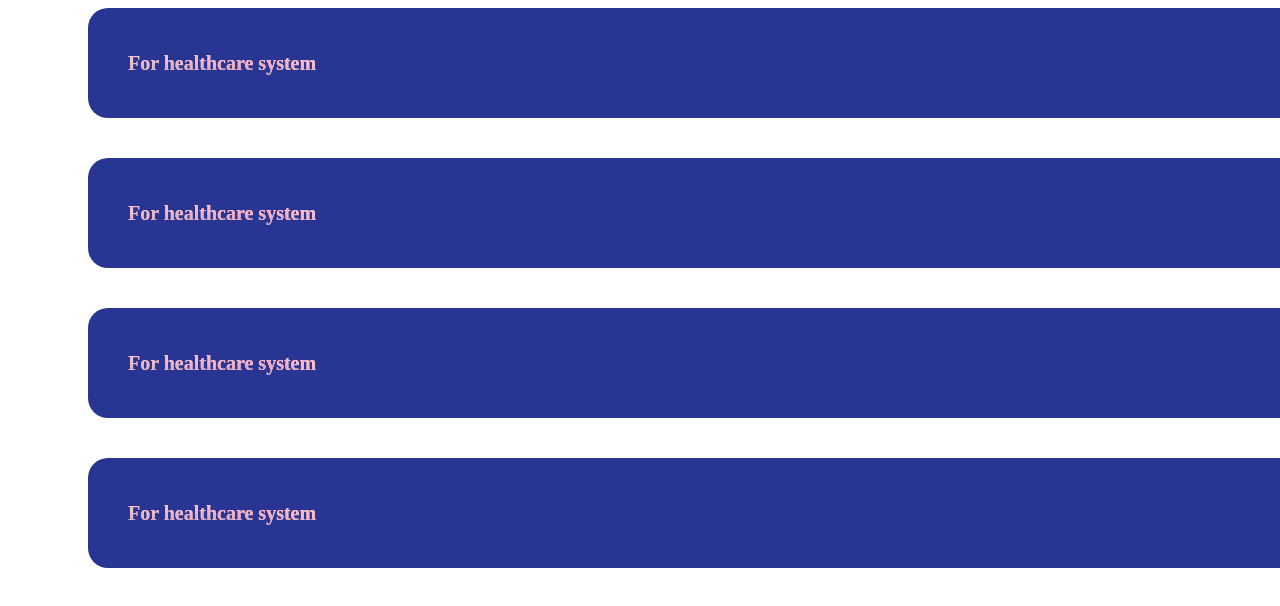
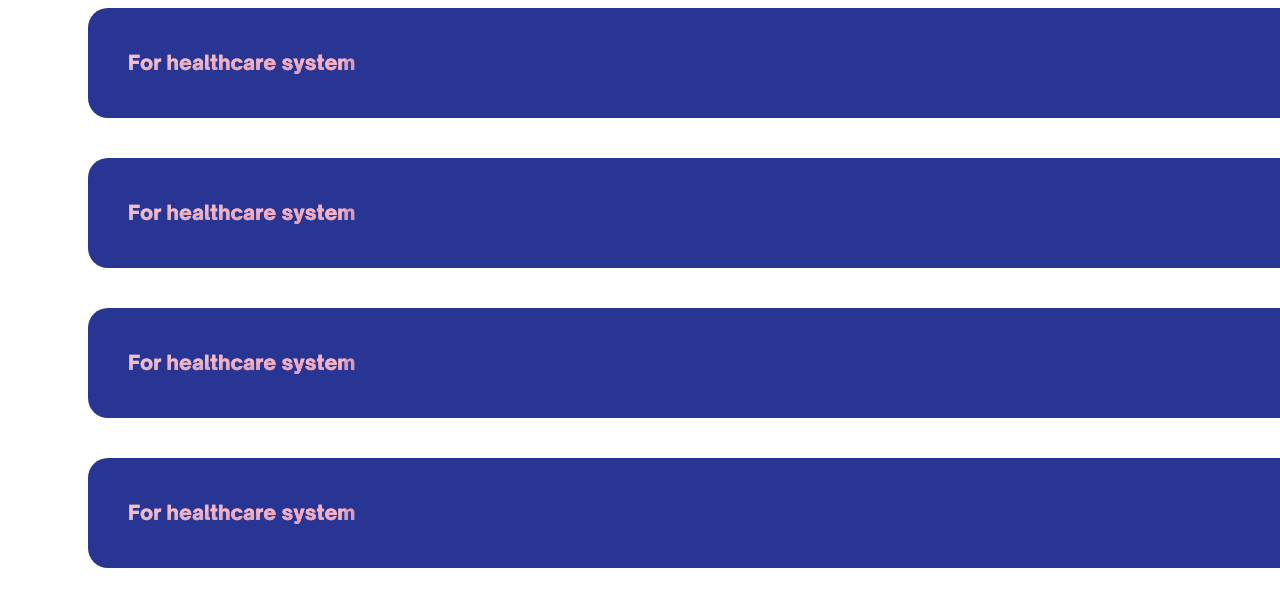
Before and after one commit to teamsindano/sindano, a React (Create React App) app: page / in a window 1280 px wide. Shown: the top 606 px of the page. Built offline with nearby package versions, Linux system fonts and the light colour scheme.

Commit message:
add css theming to unfold component

```diff
--- a/src/Components/Data/Data.js
+++ b/src/Components/Data/Data.js
@@ -13,6 +13,7 @@ const DataWrapper = styled.div`
 `;
 
 const DataFigure = styled.h2`
+    font-family: ${props => props.theme.fonts.header.font_family[0]};
     width: max-content;
     font-weight: 700;
     font-size: 68px;
@@ -22,6 +23,7 @@ const DataFigure = styled.h2`
 `;
 
 const DataText = styled.p`
+    font-family: ${props => props.theme.fonts.text.font_family[0]};
     font-weight: 600;
     font-size: 16px;
     line-height: 1.25;
@@ -29,7 +31,8 @@ const DataText = styled.p`
 `;
 
 const DataButton = styled.button`
-      width: 16px;
+        font-family: ${props => props.theme.fonts.text.font_family[0]};
+        width: 16px;
         height: 20px;
         border: none;
         position: absolute;
--- a/src/Components/Theme.js
+++ b/src/Components/Theme.js
@@ -33,7 +33,7 @@ export const theme = {
     },
 
     text: {
-      font_family: ["Open Source Sans", "sans-serif"],
+      font_family: ["Open Sauce Sans", "sans-serif"],
       sizes: {
         text_xs: "12px",
         text_s: "14px",
--- a/src/Components/Unfold/Unfold.js
+++ b/src/Components/Unfold/Unfold.js
@@ -46,6 +46,7 @@ const HeaderButton = styled.button`
     `;
 
     const HeaderTitle = styled.h3`
+        font-family: ${props => props.theme.fonts.text.font_family[0]};
         padding: 0;
         margin: 0;
         font-weight: 800;
@@ -54,7 +55,7 @@ const HeaderButton = styled.button`
         -webkit-background-clip: text;
         background-clip: text;
         -webkit-text-fill-color: transparent;
-        background-image: linear-gradient(0deg, rgba(255, 252, 170, 0.2), rgba(255, 252, 170, 0.2)), radial-gradient(110.58% 110.58% at 40.19% 148.08%, rgba(40, 53, 146, 0.5) 0%, rgba(255, 255, 255, 0) 100%), radial-gradient(141.03% 3248.2% at 71.91% -110.26%, #FF98C6 0%, rgba(255, 255, 255, 0) 100%), radial-gradient(93.91% 3215.11% at 1.53% 100%, #DBCCE5 0%, #FFFFFF 100%)
+        background-image: ${props => props.theme.gradients.text};
     `;
 
     const UnfoldContent = styled.div`
@@ -81,6 +82,7 @@ const HeaderButton = styled.button`
     const UnfoldText = styled.p`
         margin: 0;
         padding: 0;
+        font-family: ${props => props.theme.fonts.text.font_family[0]};
         font-weight: 400;
         font-size: 16px;
         line-height: 1.25;
@@ -88,6 +90,8 @@ const HeaderButton = styled.button`
     `;
 
     const UnfoldButton = styled.button`
+        font-family: ${props => props.theme.fonts.text.font_family[0]};
+        white-space: nowrap;
         width: 170px;
         height: 50px;
         color: #fff;
@@ -101,6 +105,9 @@ const HeaderButton = styled.button`
         font-size: 16px;
         line-height: 1.25;
         cursor: pointer;
+        &:hover {
+            background: ${props => props.theme.gradients.button_hover};
+        }
     `;
 
 
--- a/src/index.css
+++ b/src/index.css
@@ -1,2 +1,2 @@
 /** stylesheet from outside vendors **/
-@import url(./vendor/fonts/fonts.css);
+/* @import url(./vendor/fonts/fonts.css); */
--- a/src/index.js
+++ b/src/index.js
@@ -2,10 +2,13 @@ import React from 'react';
 import ReactDOM from 'react-dom/client';
 import App from './Components/App';
 import reportWebVitals from './reportWebVitals';
+import { GlobalStyle } from './vendor/fonts/fonts';
+import './index.css';
 
 const root = ReactDOM.createRoot(document.getElementById('root'));
 root.render(
   <React.StrictMode>
+    <GlobalStyle/>
     <App />
   </React.StrictMode>
 );
--- a/src/vendor/fonts/fonts.css
+++ /dev/null
@@ -1,49 +0,0 @@
-@font-face {
-  font-family: 'League Spartan';
-  font-weight: 700;
-  font-display: swap;
-  font-style: bold;
-  src: url('league-spartan/league-spartan-v6-latin-700.woff2') format('woff2'),
-       url('league-spartan/league-spartan-v6-latin-700.woff') format('woff'),
-       url('league-spartan/league-spartan-v6-latin-700.ttf') format('truetype');
-}
-
-@font-face {
-  font-family: 'Open Sauce Sans';
-  font-weight: 800;
-  font-display: swap;
-  font-style: bold;
-  src: url('open-sauce-sans/OpenSauceSans-Black.ttf') format('truetype');
-}
-
-@font-face {
-  font-family: 'Open Sauce Sans';
-  font-weight: 700;
-  font-display: swap;
-  font-style: bold;
-  src: url('open-sauce-sans/OpenSauceSans-ExtraBold.ttf') format('truetype');
-}
-
-@font-face {
-  font-family: 'Open Sauce Sans';
-  font-weight: 600;
-  font-display: swap;
-  font-style: bold;
-  src: url('open-sauce-sans/OpenSauceSans-Bold.ttf') format('truetype');
-}
-
-@font-face {
-  font-family: 'Open Sauce Sans';
-  font-weight: 400;
-  font-display: swap;
-  font-style: italic;
-  src: url('open-sauce-sans/OpenSauceSans-Italic.ttf') format('truetype');
-}
-
-@font-face {
-  font-family: 'Open Sauce Sans';
-  font-weight: 400;
-  font-display: swap;
-  font-style: normal;
-  src: url('open-sauce-sans/OpenSauceSans-Regular.ttf') format('truetype');
-}
--- /dev/null
+++ b/src/vendor/fonts/fonts.js
@@ -0,0 +1,64 @@
+import { createGlobalStyle } from 'styled-components';
+
+import LeageSpartanWoff2 from './league-spartan/league-spartan-v6-latin-700.woff2';
+import LeageSpartanWoff from './league-spartan/league-spartan-v6-latin-700.woff';
+import LeageSpartanTtf from './league-spartan/league-spartan-v6-latin-700.ttf';
+
+import OpenSauce800 from './open-sauce-sans/OpenSauceSans-Black.ttf';
+import OpenSauce700 from './open-sauce-sans/OpenSauceSans-ExtraBold.ttf';
+import OpenSauce600 from './open-sauce-sans/OpenSauceSans-Bold.ttf'
+import OpenSauce400Italic from './open-sauce-sans/OpenSauceSans-Italic.ttf';
+import OpenSauce400 from './open-sauce-sans/OpenSauceSans-Regular.ttf';
+
+export const GlobalStyle = createGlobalStyle`
+@font-face {
+  font-family: 'League Spartan';
+  font-weight: 700;
+  font-display: swap;
+  font-style: bold;
+  src: url(${LeageSpartanWoff2}) format('woff2'),
+       url(${LeageSpartanWoff}) format('woff'),
+       url(${LeageSpartanTtf}) format('truetype');
+}
+
+
+@font-face {
+  font-family: 'Open Sauce Sans';
+  font-weight: 800;
+  font-display: swap;
+  font-style: bold;
+  src: url(${OpenSauce800}) format('truetype');
+}
+
+@font-face {
+  font-family: 'Open Sauce Sans';
+  font-weight: 700;
+  font-display: swap;
+  font-style: bold;
+  src: url(${OpenSauce700}) format('truetype');
+}
+
+@font-face {
+  font-family: 'Open Sauce Sans';
+  font-weight: 600;
+  font-display: swap;
+  font-style: bold;
+  src: url(${OpenSauce600}) format('truetype');
+}
+
+@font-face {
+  font-family: 'Open Sauce Sans';
+  font-weight: 400;
+  font-display: swap;
+  font-style: italic;
+  src: url(${OpenSauce400Italic}) format('truetype');
+}
+
+@font-face {
+  font-family: 'Open Sauce Sans';
+  font-weight: 400;
+  font-display: swap;
+  font-style: normal;
+  src: url(${OpenSauce400}) format('truetype');
+}
+`;
```
Also changed, not shown: src/Components/App.js (+5 -5 lines).
